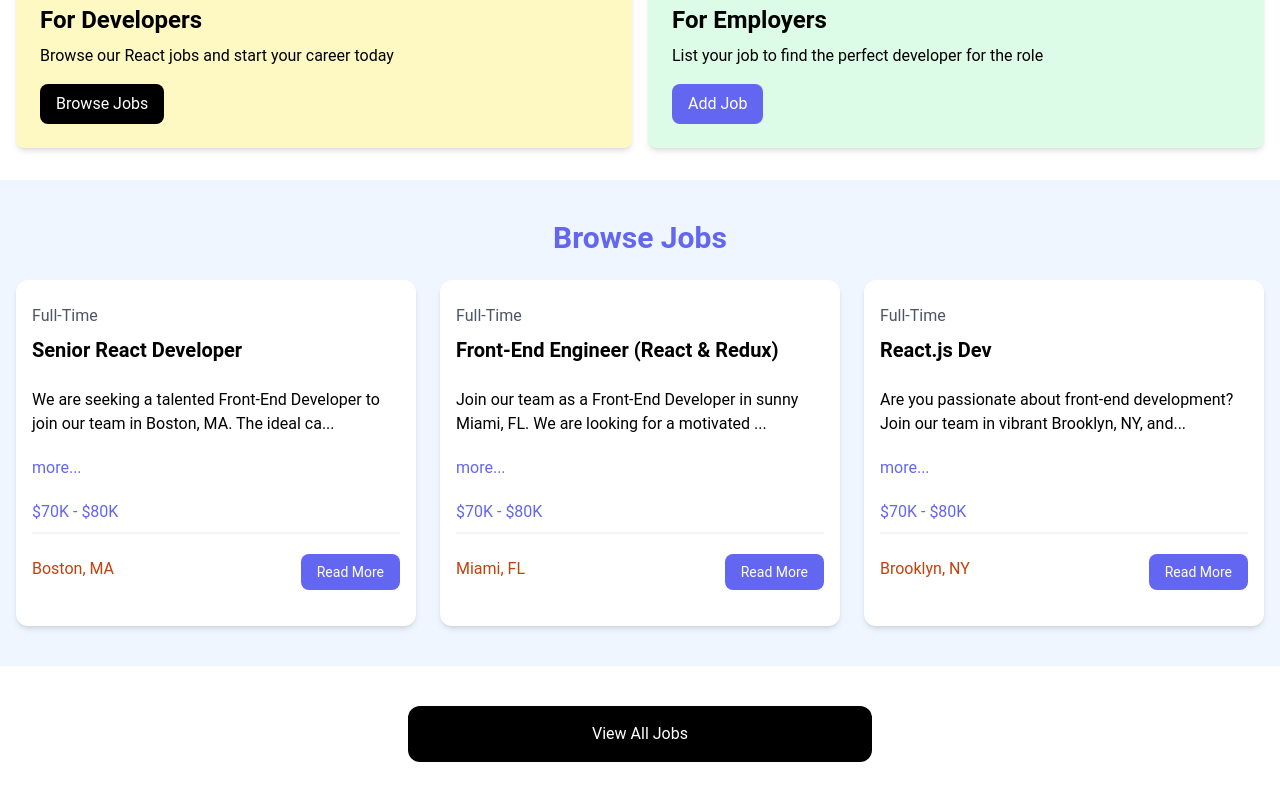
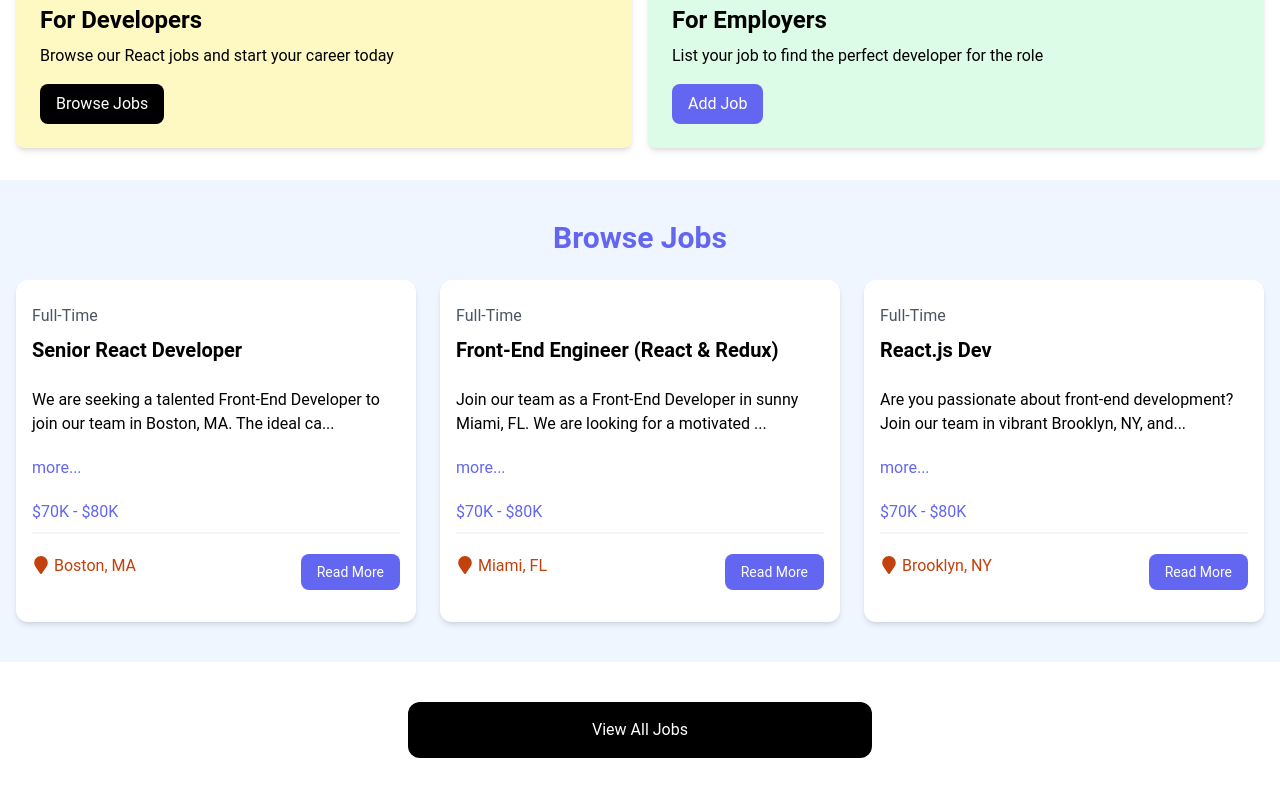
Before and after one commit to sachith-coding/Job-Finder, a React (Vite) app: page / in a window 1280 px wide. Shown: the part 429-1229 px from the top of the page. Built offline with nearby package versions, Linux system fonts and the light colour scheme.

Commit message:
Add React Icons Package and use it to Indicate Map Icon

```diff
--- a/package.json
+++ b/package.json
@@ -11,7 +11,8 @@
   },
   "dependencies": {
     "react": "^18.3.1",
-    "react-dom": "^18.3.1"
+    "react-dom": "^18.3.1",
+    "react-icons": "^5.3.0"
   },
   "devDependencies": {
     "@eslint/js": "^9.9.0",
--- a/src/components/JobItem.jsx
+++ b/src/components/JobItem.jsx
@@ -1,5 +1,6 @@
 import React from 'react'
 import { useState } from 'react'
+import { FaMapMarker } from 'react-icons/fa'
 
 const JobItem = ({jobItem}) => {
 
@@ -34,7 +35,7 @@
 
                 <div className="flex flex-col lg:flex-row justify-between mb-4">
                     <div className="text-orange-700 mb-3">
-                        <i className="fa-solid fa-location-dot text-lg"></i>
+                        <FaMapMarker className='inline text-lg mb-1 mr-1' />
                         {jobItem.location}
                     </div>
                     <a
```
Also changed, not shown: 1 other file (tests, documents, lock files or other folders).
